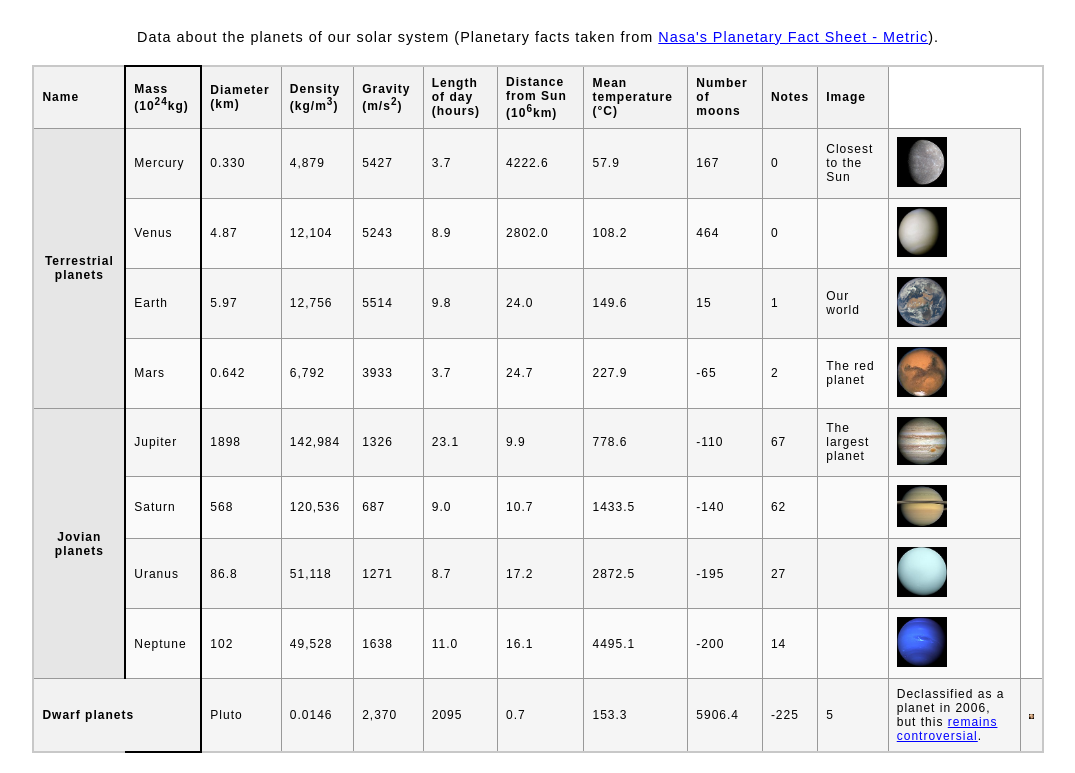
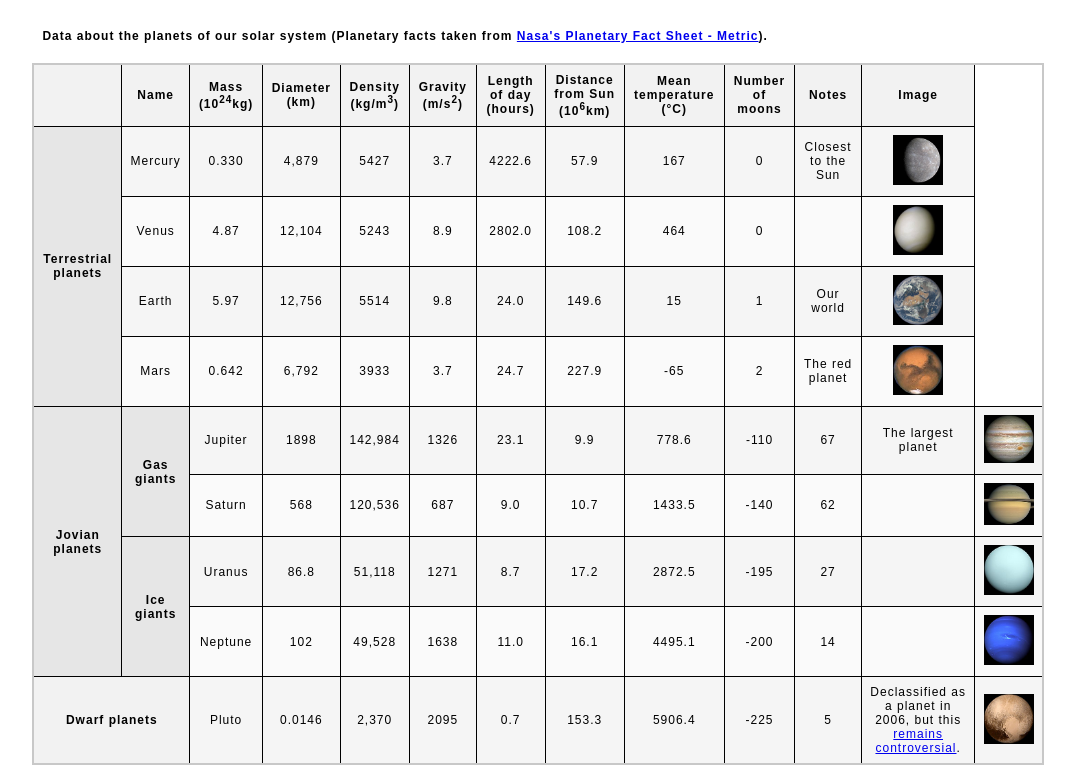
Before and after one commit to suldana-bit/suldana-bit.github.io, a plain HTML site: page planets-table /index.html in a window 1280 px wide. Shown: the part 61-834 px from the top of the page, without its empty margins (102-1177 px from the left). Drawn offline with Linux system fonts and the light colour scheme.

Commit message:
Update index.html

```diff
--- a/planets-table /index.html
+++ b/planets-table /index.html
@@ -10,48 +10,27 @@
         table {
             width: 100%;
             border-collapse: collapse;
-            font-family: Arial, sans-serif;
         }
-
-        caption {
-            font-size: 1.2em;
-            margin-bottom: 10px;
+        th, td {
+            border: 1px solid black;
+            padding: 8px;
+            text-align: center;
         }
-
-        th, td {
-            border: 1px solid #999;
-            padding: 8px;
-            text-align: left;
-        }
-
         th {
             background-color: #f2f2f2;
         }
-
-        colgroup col:first-child {
-            background-color: #e6e6e6;
+        caption {
+            caption-side: top;
+            text-align: left;
+            font-weight: bold;
+            margin-bottom: 10px;
         }
-
-        colgroup col:nth-child(2) {
-            background-color: #f7f7f7;
-        }
-
-        tbody th[scope="rowgroup"] {
-            background-color: #e6e6e6;
-            text-align: center;
-        }
-
-        td img {
-            max-width: 50px;
+        img {
+            width: 50px;
             height: auto;
         }
-
-        a {
-            color: blue;
-        }
-
-        a:hover {
-            text-decoration: underline;
+        th[rowspan] {
+            background-color: #e6e6e6;
         }
     </style>
 </head>
@@ -62,23 +41,9 @@
     <main>
         <table>
             <caption>Data about the planets of our solar system (Planetary facts taken from <a href="http://nssdc.gsfc.nasa.gov/planetary/factsheet/" target="_blank">Nasa's Planetary Fact Sheet - Metric</a>).</caption>
-            <colgroup>
-                <col title="Category">
-                <col title="Subcategory">
-                <col title="Name">
-                <col title="Mass">
-                <col title="Diameter">
-                <col title="Density">
-                <col title="Gravity">
-                <col title="Length of day">
-                <col title="Distance from Sun">
-                <col title="Mean temperature">
-                <col title="Number of moons">
-                <col title="Notes">
-                <col title="Image">
-            </colgroup>
             <thead>
                 <tr>
+                    <th></th>
                     <th>Name</th>
                     <th>Mass (10<sup>24</sup>kg)</th>
                     <th>Diameter (km)</th>
@@ -94,7 +59,7 @@
             </thead>
             <tbody>
                 <tr>
-                    <th rowspan="4" scope="rowgroup">Terrestrial planets</th>
+                    <th rowspan="4">Terrestrial planets</th>
                     <td>Mercury</td>
                     <td>0.330</td>
                     <td>4,879</td>
@@ -147,7 +112,8 @@
                     <td><img src="images/mars.jpg" alt="Image of Mars"></td>
                 </tr>
                 <tr>
-                    <th rowspan="4" scope="rowgroup">Jovian planets</th>
+                    <th rowspan="4">Jovian planets</th>
+                    <th rowspan="2">Gas giants</th>
                     <td>Jupiter</td>
                     <td>1898</td>
                     <td>142,984</td>
@@ -174,6 +140,7 @@
                     <td><img src="images/saturn.jpg" alt="Image of Saturn"></td>
                 </tr>
                 <tr>
+                    <th rowspan="2">Ice giants</th>
                     <td>Uranus</td>
                     <td>86.8</td>
                     <td>51,118</td>
@@ -200,7 +167,7 @@
                     <td><img src="images/neptune.jpg" alt="Image of Neptune"></td>
                 </tr>
                 <tr>
-                    <th colspan="2" scope="row">Dwarf planets</th>
+                    <th colspan="2">Dwarf planets</th>
                     <td>Pluto</td>
                     <td>0.0146</td>
                     <td>2,370</td>
```
